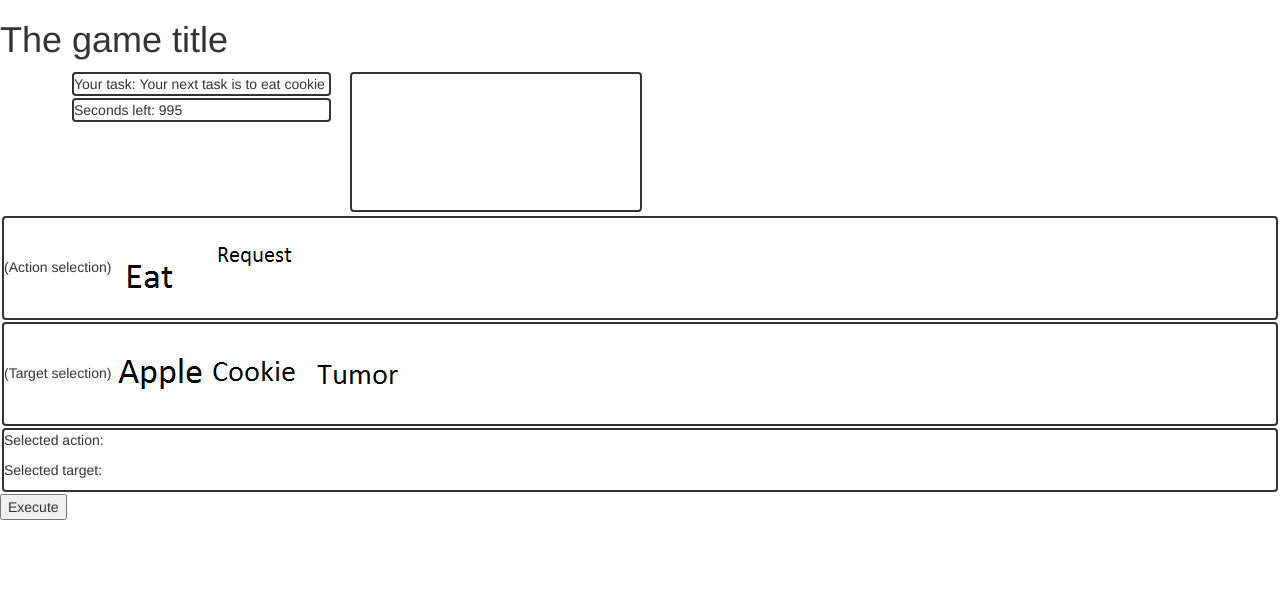
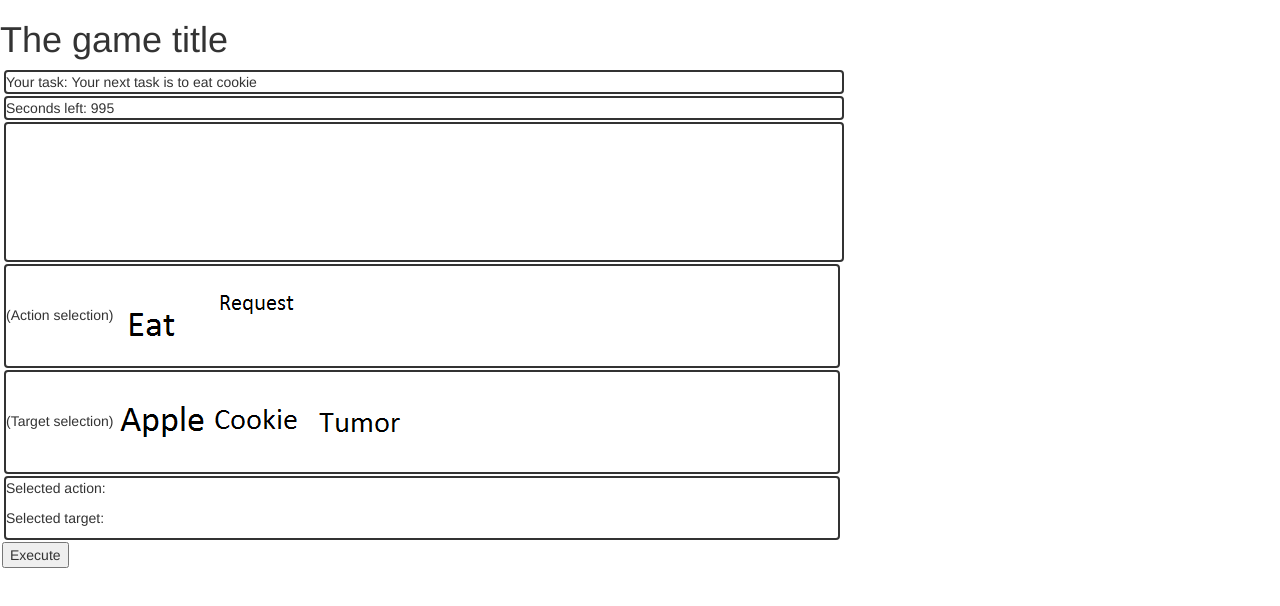
Before and after one commit to javiho/siansaksapeli, a website: page public_html/index.html in a window 1280 px wide. Drawn offline with nearby package versions, Linux system fonts and the light colour scheme.

Commit message:
some more css

```diff
--- a/public_html/index.html
+++ b/public_html/index.html
@@ -25,7 +25,28 @@
                 overflow-y: scroll;
                 height: 10em;
                 background-color: #FFFFFF;
+                /*margin-left: 30em;*/
+                max-width: 60em;
             }
+            #taskAndTimeArea{
+                width: 30em;
+                /*float: left;*/
+            }
+            #inputArea{
+                /*float: left;
+                clear: left;*/
+                max-width: 60em;
+                margin: 2px;
+            }
+            #instructionArea, #timerArea{
+                width: 60em;
+            }
+            #mttArea{
+                margin: 2px;
+            }
+            /*#timerArea{
+                width: 60em;
+            }*/
             /*.messageLogFlash{
                 animation-name: messageLogFlash;
                 animation-duration: 4s;
@@ -51,15 +72,14 @@
     <body>
         <div>
             <h1>The game title</h1>
-            <div id="mttArea" class="container">
-                <div class="row">
-                    <div class="col-xs-3">
+            <div id="mttArea">
+                <div id="taskAndTimeArea">
                     <div id="instructionArea" class="area">(Instruction area)</div>
                     <div id="timerArea" class="area">(Timer area)</div>
                 </div>
-                    <div id="messageLogArea" class="area col-xs-3">(Message log area)</div>
+                <div id="messageLogArea" class="area">(Message log area)</div>
             </div>
-            </div>
+            <div id="inputArea">
                 <div id="actionSelection" class="area">(Action selection)</div>
                 <div id="targetSelection" class="area">(Target selection)</div>
                 <div id="selectedInfoArea" class="area">
@@ -68,5 +88,6 @@
                 </div>
                 <button id="actionExecutionButton">Execute</button>
             </div>
+        </div>
     </body>
 </html>
```
Lines whose indentation alone changed are shown as unchanged.
